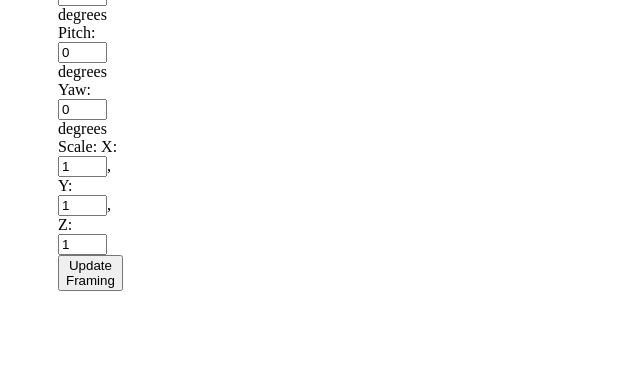
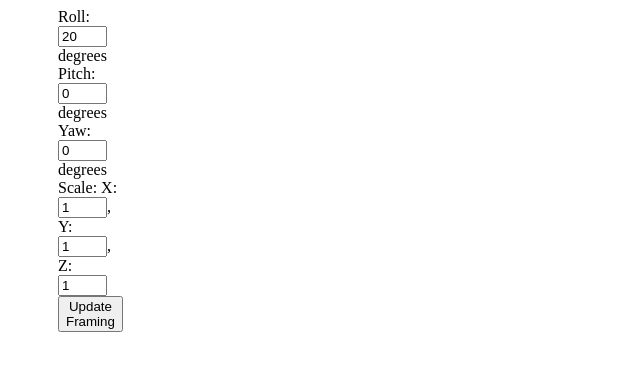
Before and after one commit to elvinabra/leadingsupplysolution.github.io, a plain HTML site: page index.html in a window 1280 px wide. Shown: the whole page, without its empty margins (0-640 px from the left). Drawn offline with Linux system fonts and the light colour scheme; some packages are replaced by stand-ins of ours; a script that the page names is missing.

Commit message:
weegwrhwerhet
Signed-off-by: Elvin İbrahimov <50995350+elvinabra@users.noreply.github.com>

```diff
--- a/index.html
+++ b/index.html
@@ -13,7 +13,7 @@
 
         .controls{
         position: absolute;
-     top: -41px;
+     top: 0px;
     left: 50px;
         }
     </style>
```
